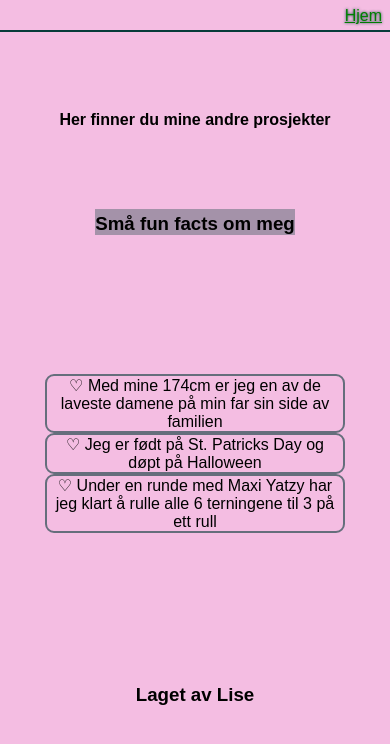
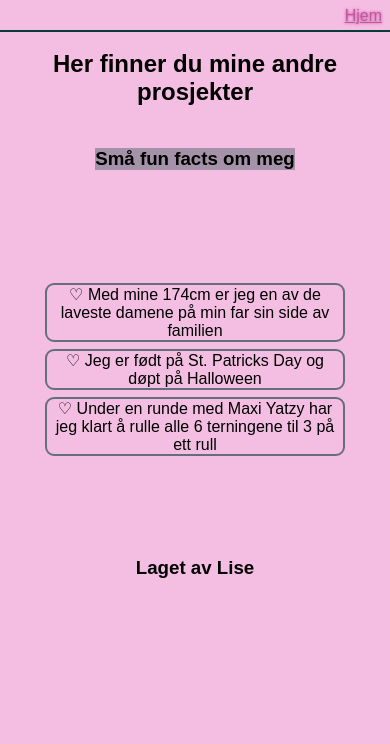
Before and after one commit to lise-charlotte/prosjekt-1.4, a website: page prosjekter.html in a window 390 px wide. Drawn offline with Linux system fonts and the light colour scheme.

Commit message:
CSS changes alongside some more fixing

```diff
--- a/prosjekter.html
+++ b/prosjekter.html
@@ -18,12 +18,12 @@
     <main>
       <section class="homeSectionptwo">
         <!-- Hjem -->
-        <p class="hjem"><strong>Her finner du mine andre prosjekter</strong></p>
+        <h2 class="hjem"><strong>Her finner du mine andre prosjekter</strong></h2>
       </section>
       <section class="heading">
         <h3 class="h3Ptwo">Små fun facts om meg</h3>
       </section>
-      <section class="secondSectionptwo">
+      <section class="secondSection">
         <div class="card">
           <div class="cardText">
             <p>♡ Med mine 174cm er jeg en av de laveste damene på min far sin side av familien</p>
@@ -44,7 +44,7 @@
       </section>
     </main>
     <footer>
-      <h3>Laget av Lise</a></h3>
+      <h3>Laget av Lise</h3>
     </footer>
   </body>
 </html>
--- a/styles.css
+++ b/styles.css
@@ -51,6 +51,7 @@ ul {
     gap: 50px;
     text-shadow: 0px 0px 3px #073B3A;
     padding: 0px 3px 0px 0px;
+    margin: 5px;
 }
 
 section {
@@ -130,18 +131,26 @@ ol {
 }
 
 .homeSectionptwo {
-    height: 20vh;
+    height: 10vh;
     display: flex;
     justify-content: center;
     align-items: center;
 }
 
-.secondSection {
-    height: 25vh;
+.heading {
+    height: 10vh;
     display: flex;
     justify-content: center;
-    align-items: center;
-    max-width: 400px;
+}
+
+.h3Ptwo {
+    background-color: #073b3a56;
+    text-align: center;
+}
+
+.secondSection {
+    height: 40vh;
+    gap: 7px;
 }
 
 .card {
@@ -156,18 +165,6 @@ ol {
     padding: 0px 2px;
 }
 
-.heading {
-    height: 5vh;
-    display: flex;
-    justify-content: center;
-}
-
-.h3Ptwo {
-    width: 200px;
-    background-color: #073b3a56;
-    text-align: center;
-    padding: 4px 0px 0px 0px;
-}
 /* FOOTER */
 footer {
     display: flex;
@@ -184,5 +181,22 @@ body {
 ul {
     gap: 20px;
     margin: 5px;
+    text-shadow: 0px 0px 3px #bd4595;
+}
+
+a:link {
+    color: #c458a0
+}
+
+a:visited {
+    color: #c458a0
+}
+
+a:hover {
+    color: #c458a0
+}
+
+a:active {
+    color: #c458a0
 }
 }
```
